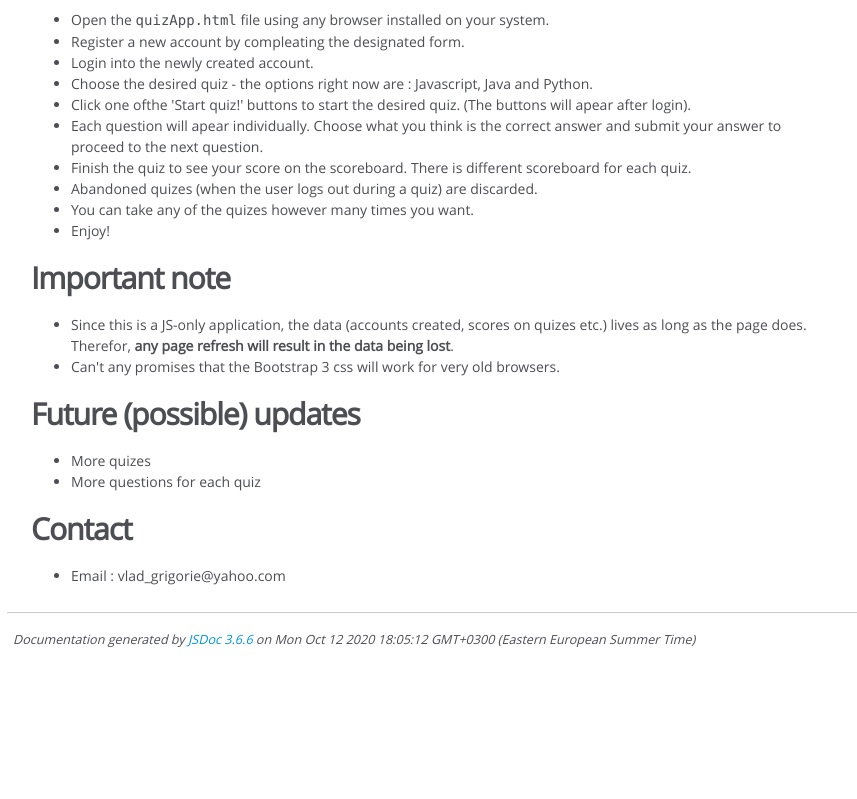
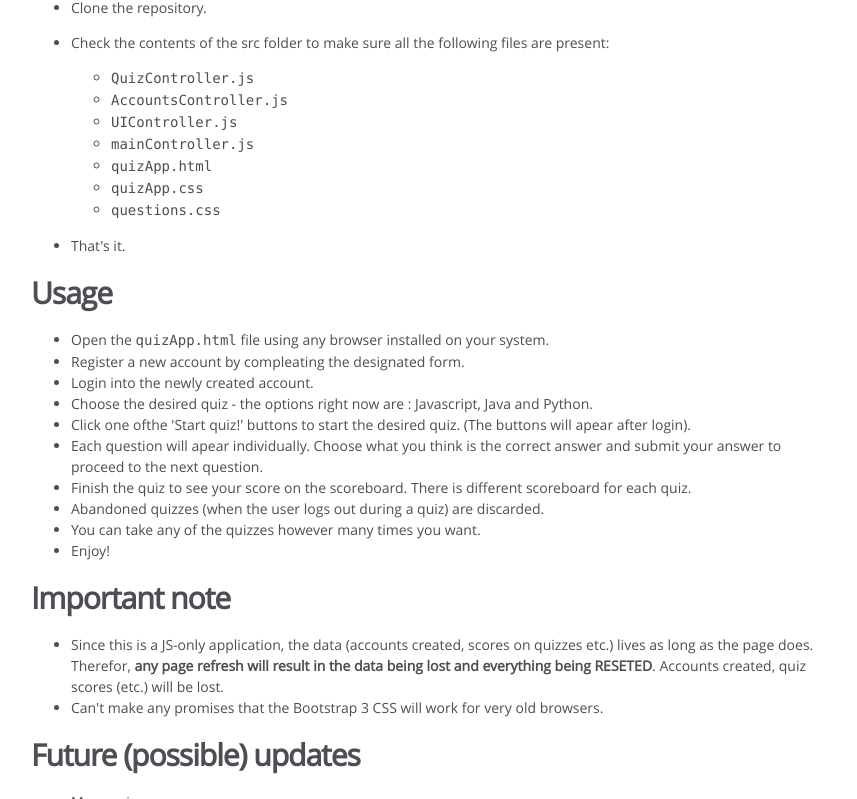
Before and after one commit to RO-Grigorie-Vlad/JS-quiz-app, a website: page docs/index.html in a window 1280 px wide. Shown: the part 656-1455 px from the top of the page, without its empty margins (1-858 px from the left). Before the commit the page ends 1320 px from the top, so only its background shows below. Drawn offline with Linux system fonts and the light colour scheme.

Commit message:
Updated doc

```diff
--- a/docs/index.html
+++ b/docs/index.html
@@ -43,12 +43,13 @@
 
 
     <section>
-        <article><h2>Objective</h2>
+        <article><h1>Quiz App</h1>
+<h2>Objective</h2>
 <p>I created this app in order to practice <strong>JS ES5</strong>.</p>
 <h2>Short description</h2>
 <ul>
 <li>Users can use this app to take a quiz(multiple-choice) in order to test their knowledge about different programming languages.</li>
-<li>Currently, there are 3 quizes available, for Javascript, Java and Python.</li>
+<li>Currently, there are 3 quizzes available, for Javascript, Java and Python.</li>
 <li>Before taking the quiz, the users have to register a new account and log in.</li>
 </ul>
 <h2>System requirements</h2>
@@ -58,8 +59,24 @@
 </ul>
 <h2>Instalation instructions</h2>
 <ul>
-<li>Make sure the files <code>quizApp.js</code>, <code>quizApp.html</code>, <code>quizApp.css</code> and <code>questions.css</code> - are all in the same directory.</li>
-<li>That's it.</li>
+<li>
+<p>Clone the repository.</p>
+</li>
+<li>
+<p>Check the contents of the src folder to make sure all the following files are present:</p>
+<ul>
+<li><code>QuizController.js</code></li>
+<li><code>AccountsController.js</code></li>
+<li><code>UIController.js</code></li>
+<li><code>mainController.js</code></li>
+<li><code>quizApp.html</code></li>
+<li><code>quizApp.css</code></li>
+<li><code>questions.css</code></li>
+</ul>
+</li>
+<li>
+<p>That's it.</p>
+</li>
 </ul>
 <h2>Usage</h2>
 <ul>
@@ -70,18 +87,18 @@
 <li>Click one ofthe 'Start quiz!' buttons to start the desired quiz. (The buttons will apear after login).</li>
 <li>Each question will apear individually. Choose what you think is the correct answer and submit your answer to proceed to the next question.</li>
 <li>Finish the quiz to see your score on the scoreboard. There is different scoreboard for each quiz.</li>
-<li>Abandoned quizes (when the user logs out during a quiz) are discarded.</li>
-<li>You can take any of the quizes however many times you want.</li>
+<li>Abandoned quizzes (when the user logs out during a quiz) are discarded.</li>
+<li>You can take any of the quizzes however many times you want.</li>
 <li>Enjoy!</li>
 </ul>
 <h2>Important note</h2>
 <ul>
-<li>Since this is a JS-only application, the data (accounts created, scores on quizes etc.) lives as long as the page does. Therefor, <strong>any page refresh will result in the data being lost</strong>.</li>
-<li>Can't any promises that the Bootstrap 3 css will work for very old browsers.</li>
+<li>Since this is a JS-only application, the data (accounts created, scores on quizzes etc.) lives as long as the page does. Therefor, <strong>any page refresh will result in the data being lost and everything being RESETED</strong>. Accounts created, quiz scores (etc.) will be lost.</li>
+<li>Can't make any promises that the Bootstrap 3 CSS will work for very old browsers.</li>
 </ul>
 <h2>Future (possible) updates</h2>
 <ul>
-<li>More quizes</li>
+<li>More quizzes</li>
 <li>More questions for each quiz</li>
 </ul>
 <h2>Contact</h2>
@@ -104,7 +121,7 @@
 <br class="clear">
 
 <footer>
-    Documentation generated by <a href="https://github.com/jsdoc/jsdoc">JSDoc 3.6.6</a> on Mon Oct 12 2020 18:05:12 GMT+0300 (Eastern European Summer Time)
+    Documentation generated by <a href="https://github.com/jsdoc/jsdoc">JSDoc 3.6.6</a> on Mon Oct 12 2020 18:31:56 GMT+0300 (Eastern European Summer Time)
 </footer>
 
 <script> prettyPrint(); </script>
--- a/jsdoc.json
+++ b/jsdoc.json
@@ -13,6 +13,6 @@
       "recurse": true,
       "destination": "./docs/",
       "tutorials": "./tutorials",
-      "readme": "./readme/readme.md"
+      "readme": "README.md"
     }
   }
```
Also changed, not shown: docs/AccountsController.js.html (+1 -1 lines), docs/QuizController.js.html (+1 -1 lines), docs/UIController.js.html (+1 -1 lines), docs/mainController.js.html (+1 -1 lines), docs/module-AccountsController.html (+1 -1 lines), docs/module-QuizController.html (+1 -1 lines), docs/module-UIController.html (+1 -1 lines), docs/module-mainController.html (+1 -1 lines), readme/readme.md (deleted).
